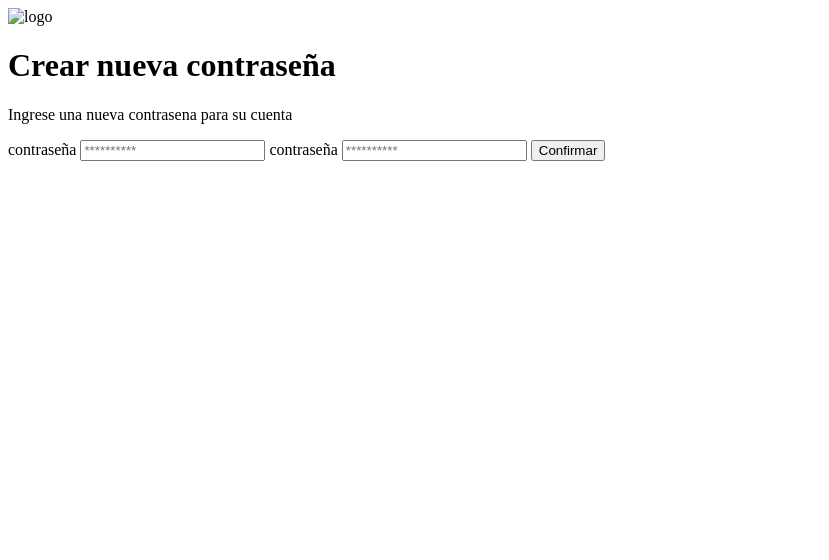
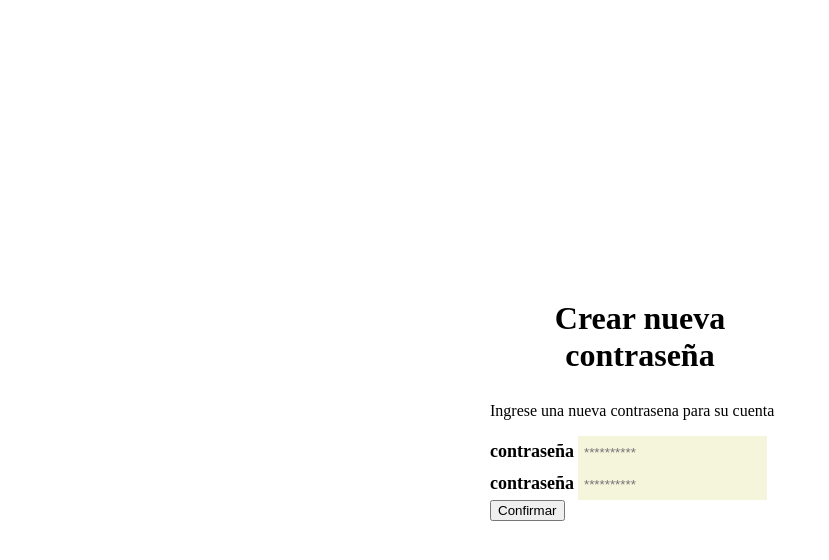
Before and after one commit to dberriorueda/Proyecto_practico, a plain HTML site: page contrasena.html in a window 1280 px wide. Shown: the whole page, without its empty margins (0-829 px from the left). Drawn offline with Linux system fonts and the light colour scheme.

Commit message:
Agregando contraseña

```diff
--- a/contrasena.html
+++ b/contrasena.html
@@ -3,14 +3,15 @@
 <head>
     <meta charset="UTF-8">
     <meta name="viewport" content="width=device-width, initial-scale=1.0">
+    <link rel="stylesheet" href="estilos.css">
     <title>Document</title>
 </head>
 <body>
     <div class="login">
         <div class="container">
-            <img src="" alt="logo" class="logo">
+            <img src="./logos/logoPrincipal.jpg" alt="logo" class="logo">
             <h1 class="titulo">Crear nueva contraseña</h1>
-            <p class="subtitutlo">Ingrese una nueva contrasena para su cuenta</p>
+            <p class="subtituto">Ingrese una nueva contrasena para su cuenta</p>
 
             <form action="/" class="form">
                 <label for="contrasena" class="label">contraseña</label>
--- a/estilos.css
+++ b/estilos.css
@@ -5,3 +5,38 @@
     --text-input-field: #F7F7F7;
     --hospital-green: #ACD9B2;
 }
+body {
+    margin: 0;
+}
+.login {
+    width: 100%;
+    height: 100vh;
+    display: grid;
+    place-items: center;
+}
+.container {
+    display: grid;
+    grid-template-rows: auto 1fr
+    auto;
+    width: 300px;
+}
+.logo {
+    width: 200px;
+    margin-bottom: 50px;
+    justify-self: center;
+    display: none;
+}
+.titulo {
+    margin-bottom: 12px;
+    text-align: center;
+}
+.label {
+    font-size: large;
+    font-weight: bold;
+}
+.input {
+    background-color: beige;
+    border: none;
+    height: 20px;
+    padding: 6px;
+}
```
Also changed, not shown: logos/logoPrincipal.jpg (added).
